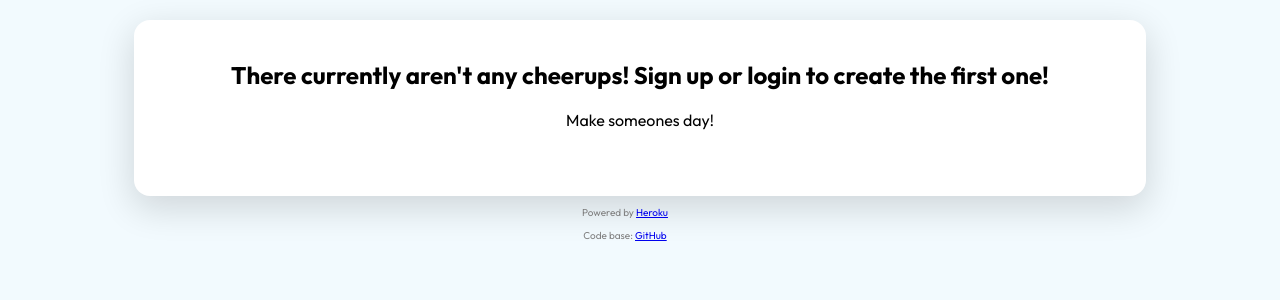
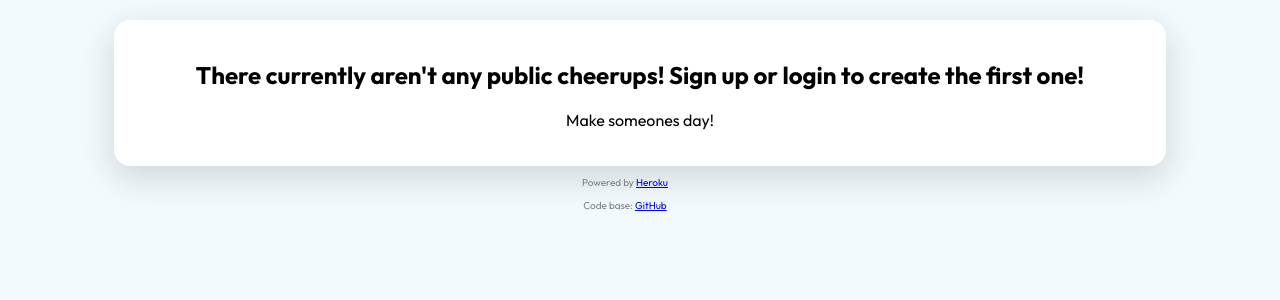
Before and after one commit to kdaya001/cheer-you-up, a Flask app: page /all-cheerups in a window 1280 px wide. Shown: the part 85-385 px from the top of the page. Run offline with Flask 2, Linux system fonts and the light colour scheme; data that the repository does not hold is empty; some libraries are stand-ins or nearby versions.

Commit message:
fix jinja containers with conditionals

```diff
--- a/templates/cheerup/all-cheerups.html
+++ b/templates/cheerup/all-cheerups.html
@@ -1,8 +1,8 @@
 {% extends 'base.html' %}
 
 {% block main_content %}
+{% if cheerups %}
 <section class="all-container">
-{% if cheerups %}
     <h3 class="cheerup-heading">All Cheerups</h3>
     <table class="cheerup-table">
         <tr class="cheerup-table-heading">
@@ -54,15 +54,15 @@
 </section>
 
 {% elif user_id %}
-<section class="alt-text-container">
+<section class="alt-text-container all-container">
     <h2>
-        There currently aren't any cheerups! Create the first one to make someone's day!
+        There currently aren't any public cheerups! Create the first one to make someone's day!
     </h2>
 </section>
 {% else %}
-<section class="alt-text-container">
+<section class="alt-text-container all-container">
     <h2>
-        There currently aren't any cheerups! Sign up or login to create the first one!
+        There currently aren't any public cheerups! Sign up or login to create the first one!
     </h2>
     <p>Make someones day!</p>
 </section>
--- a/templates/user/all-cheerupers.html
+++ b/templates/user/all-cheerupers.html
@@ -1,8 +1,8 @@
 {% extends 'base.html' %}
 
 {% block main_content %}
+{% if cheerupers %}
 <section class="all-container">
-    {% if cheerupers %}
     <section>
         <h3 class="cheerup-heading">All Cheerupers</h3>
         <table class="cheerup-table">
@@ -28,7 +28,7 @@
         </table>
 </section>
 {% else %}
-    <section class="alt-text-container">
+<section class="alt-text-container all-container">
     <h2>
         There currently aren't any cheeruper! Sign up be the
         first one!
@@ -36,6 +36,5 @@
     <p>Help make someones day!</p>
 </section>
 {% endif %}
-</section>
 
 {% endblock main_content %}
```
Lines whose indentation alone changed are shown as unchanged.
